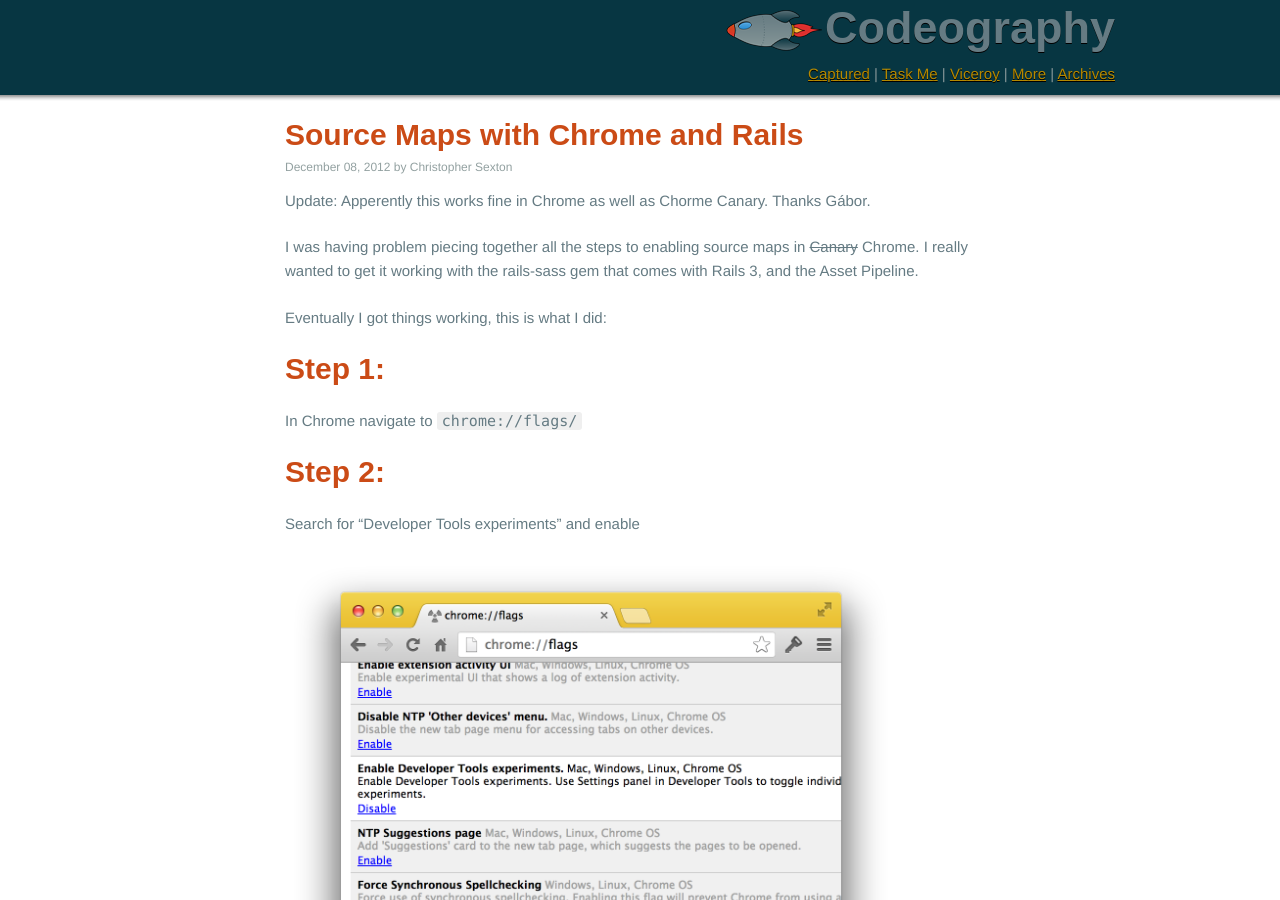
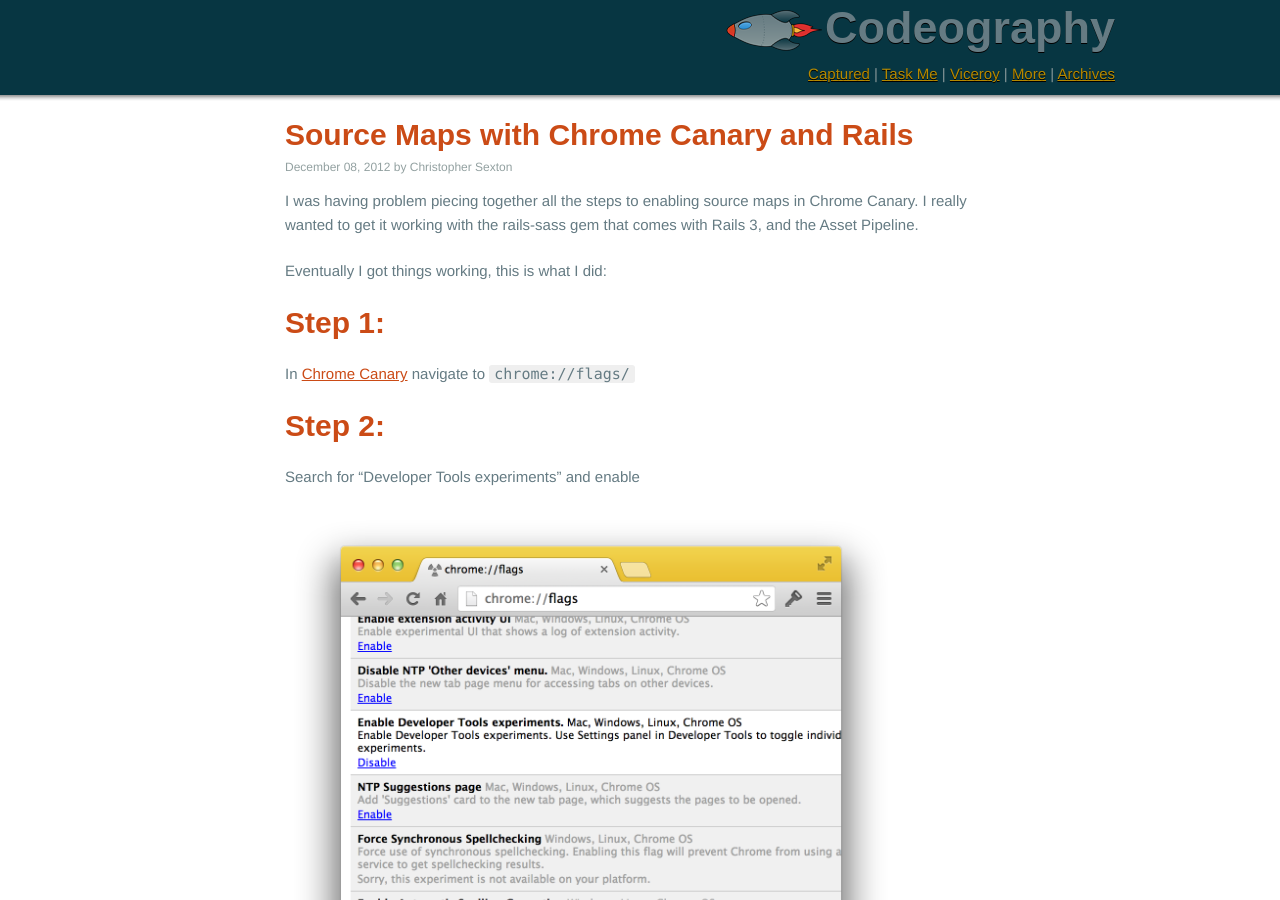
Before and after one commit to csexton/codeography.com, a Jekyll site: the page built from _posts/2012-12-08-source-maps-with-chrome-canary-and-rails-3.markdown, in a window 1280 px wide and 900 px high. Built offline with Jekyll 4.4.1, drawn with Linux system fonts in a browser that asks for light colours; nearby versions of some CDN libraries; some web fonts are replaced; comment, search, counter and statistics services are not loaded; some of the changed text lies outside the part shown.

Commit message:
Fixing title

```diff
--- a/_posts/2012-12-08-source-maps-with-chrome-canary-and-rails-3.markdown
+++ b/_posts/2012-12-08-source-maps-with-chrome-canary-and-rails-3.markdown
@@ -1,17 +1,15 @@
 ---
 layout: post
-title: Source Maps with Chrome and Rails
+title: Source Maps with Chrome Canary and Rails
 ---
 
-Update: Apperently this works fine in Chrome as well as Chorme Canary. Thanks Gábor.
-
-I was having problem piecing together all the steps to enabling source maps in <span style="text-decoration: line-through">Canary</span> Chrome. I really wanted to get it working with the rails-sass gem that comes with Rails 3, and the Asset Pipeline.
+I was having problem piecing together all the steps to enabling source maps in Chrome Canary. I really wanted to get it working with the rails-sass gem that comes with Rails 3, and the Asset Pipeline.
 
 Eventually I got things working, this is what I did:
 
 ## Step 1:
 
-In Chrome  navigate to `chrome://flags/`
+In [Chrome Canary](https://tools.google.com/dlpage/chromesxs) navigate to `chrome://flags/`
 
 ## Step 2:
 
```
